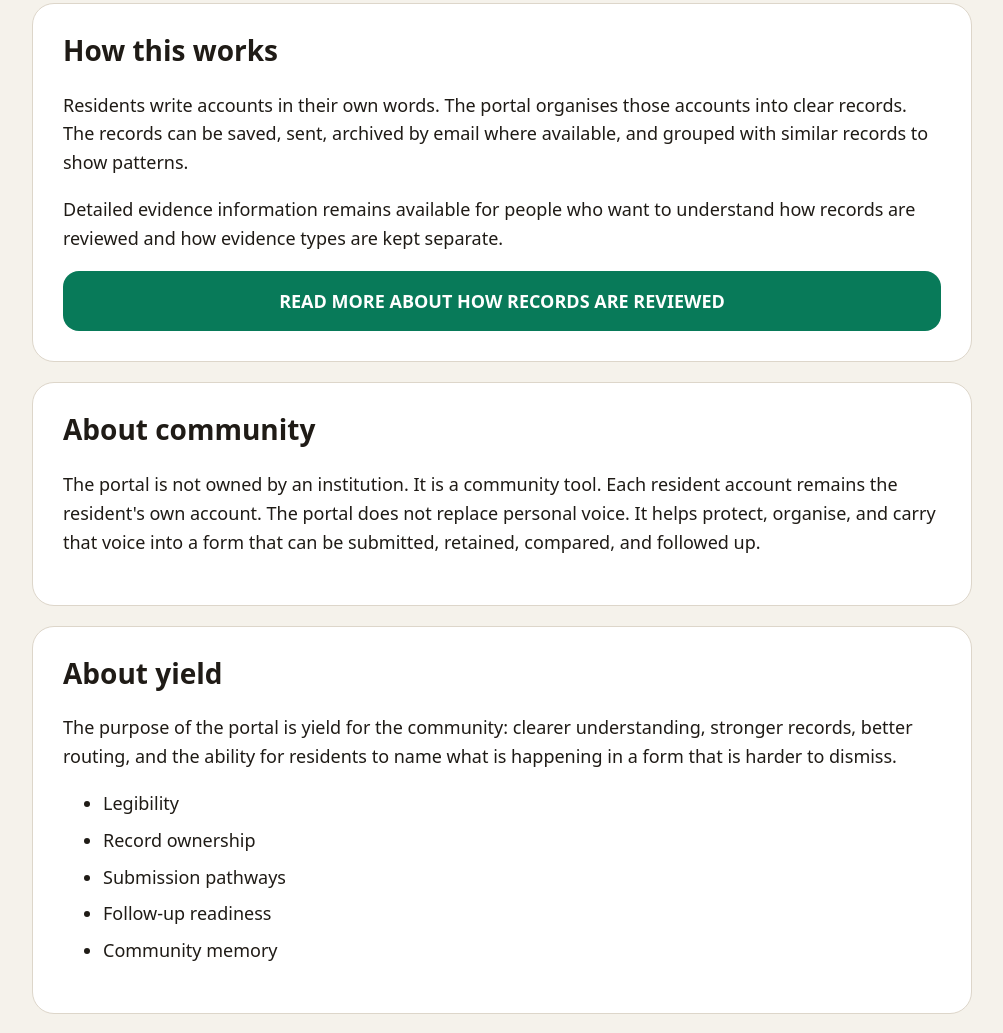
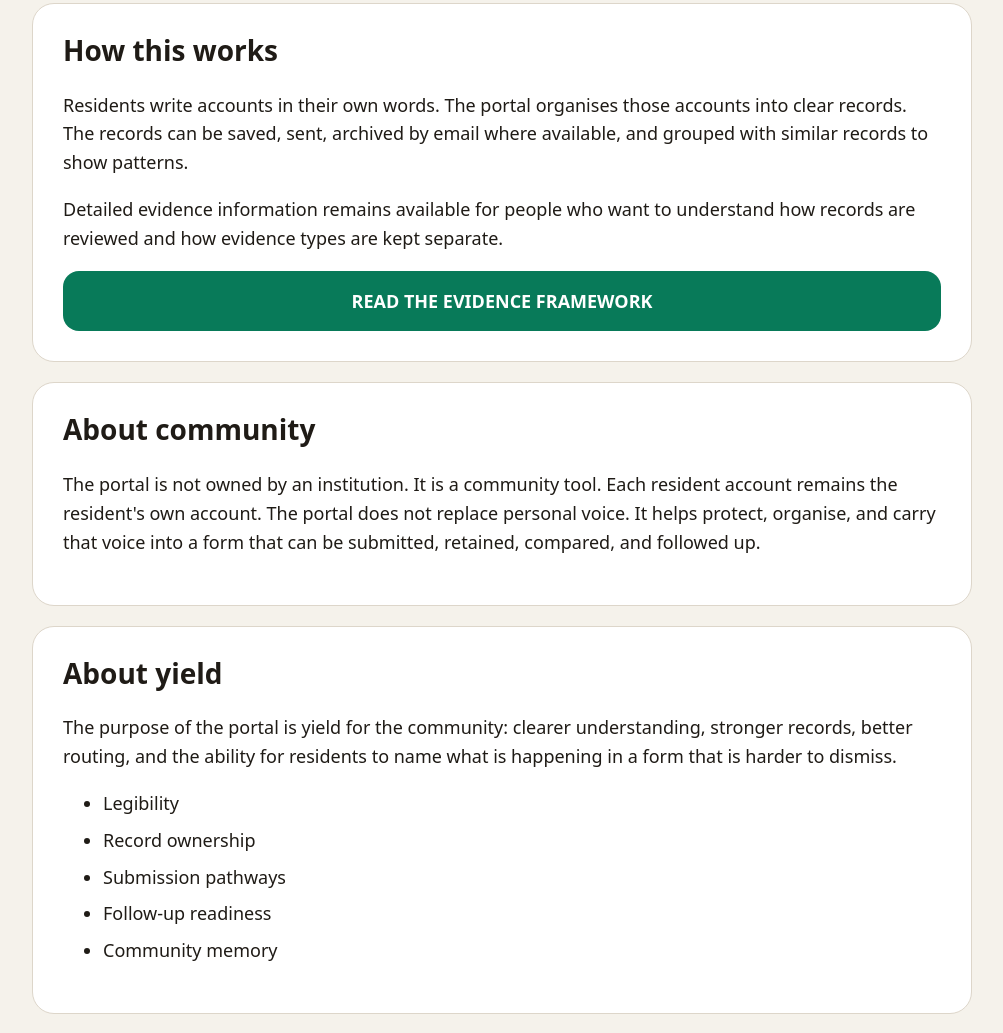
Before and after one commit to mayhem82/bellbrook-advocacy-flying-fox-form, a plain HTML site: page index.html in a window 1280 px wide. Shown: the part 1261-2294 px from the top of the page, without its empty margins (138-1141 px from the left). Drawn offline with Linux system fonts and the light colour scheme.

Commit message:
Rename records review button

```diff
--- a/index.html
+++ b/index.html
@@ -14,7 +14,7 @@ body{margin:0;background:#f5f2eb;color:#1f1b16;font-family:system-ui,-apple-syst
 <section class="hero"><h2>BELLBROOK ADVOCACY PORTAL</h2><p>Community evidence and submission tools for Bellbrook residents.</p><a class="btn yellow" href="flying-fox.html">BELLBROOK FLYING FOX CAMP</a><a class="btn muted" href="asbestos.html"><small>🚧 UNDER CONSTRUCTION</small>Bellbrook Community Asbestos Exposure Risk</a><a class="btn" href="discovery.html">COMMUNITY DISCOVERY</a><a class="btn" href="methodology.html">EVIDENCE FRAMEWORK</a></section>
 <section class="card"><h2>About this portal</h2><p>The Bellbrook Advocacy Portal is a community evidence and submission system for Bellbrook residents. It helps people turn lived experience into clear records, direct those records to the right recipients, and keep copies for follow-up.</p></section>
 <section class="card"><h2>Why it has been built</h2><p>Small communities often experience problems long before those problems become visible in official systems. Residents may report concerns separately, receive unclear responses, or be left without a shared record of what has been said, who was contacted, and what was done.</p><p>This portal exists so Bellbrook can hold its own record.</p></section>
-<section class="card"><h2>How this works</h2><p>Residents write accounts in their own words. The portal organises those accounts into clear records. The records can be saved, sent, archived by email where available, and grouped with similar records to show patterns.</p><p>Detailed evidence information remains available for people who want to understand how records are reviewed and how evidence types are kept separate.</p><a class="btn" href="methodology.html">READ MORE ABOUT HOW RECORDS ARE REVIEWED</a></section>
+<section class="card"><h2>How this works</h2><p>Residents write accounts in their own words. The portal organises those accounts into clear records. The records can be saved, sent, archived by email where available, and grouped with similar records to show patterns.</p><p>Detailed evidence information remains available for people who want to understand how records are reviewed and how evidence types are kept separate.</p><a class="btn" href="methodology.html">READ THE EVIDENCE FRAMEWORK</a></section>
 <section class="card"><h2>About community</h2><p>The portal is not owned by an institution. It is a community tool. Each resident account remains the resident's own account. The portal does not replace personal voice. It helps protect, organise, and carry that voice into a form that can be submitted, retained, compared, and followed up.</p></section>
 <section class="card"><h2>About yield</h2><p>The purpose of the portal is yield for the community: clearer understanding, stronger records, better routing, and the ability for residents to name what is happening in a form that is harder to dismiss.</p><ul class="list"><li>Legibility</li><li>Record ownership</li><li>Submission pathways</li><li>Follow-up readiness</li><li>Community memory</li></ul></section>
 <section class="card"><h2>Portal sections</h2><div class="grid"><article class="card"><span class="tag">Active</span><h2>Bellbrook Flying Fox Camp</h2><p>Active resident impact module for Bellbrook flying-fox impacts, council response, management planning, public-area controls, and requested action.</p><a class="btn" href="flying-fox.html">OPEN BELLBROOK FLYING FOX CAMP</a></article><article class="card"><span class="tag build">Under Construction</span><h2>Bellbrook Community Asbestos Exposure Risk</h2><p>Under-construction evidence record for suspected or reported asbestos concern at or near 17 Main Street, Bellbrook NSW 2440. This section is still being built and is not ready for public use.</p><a class="btn muted" href="asbestos.html"><small>🚧 UNDER CONSTRUCTION</small>Bellbrook Community Asbestos Exposure Risk</a></article><article class="card"><span class="tag">Open to Community</span><h2>Community Discovery</h2><p>Open space for Bellbrook residents to provide whatever concerns, patterns, records, or local matters they want documented. Submission does not guarantee escalation, promotion, action, investigation, legal review, media attention, or authority response.</p><a class="btn" href="discovery.html">OPEN COMMUNITY DISCOVERY</a></article></div></section>
```
